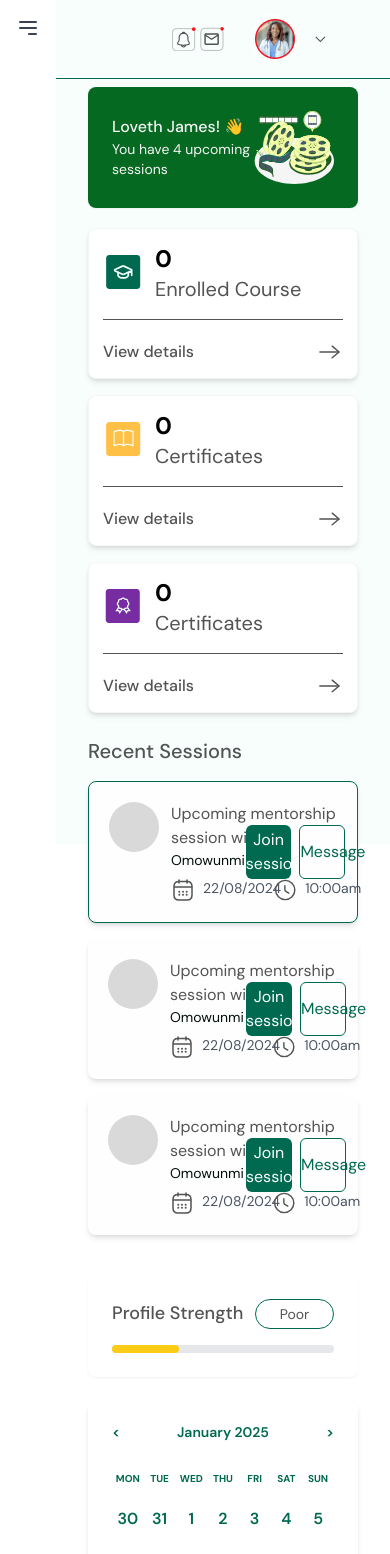
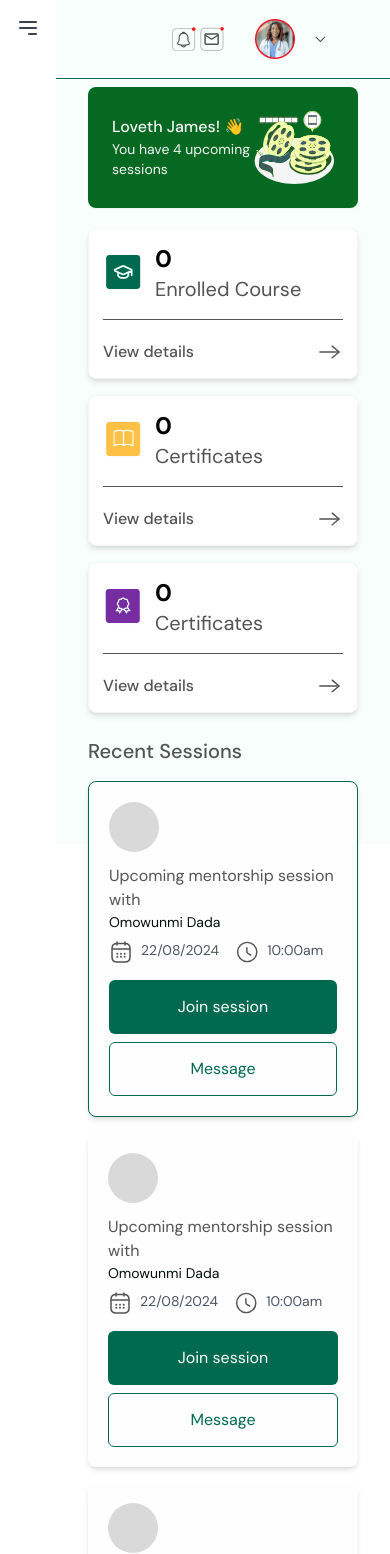
Before and after one commit to Omolara5861/superstar-mentors, a Next.js app: page /mentee-dashboard in a window 390 px wide. Shown: the top 1554 px of the page. Built offline with nearby package versions, Linux system fonts and the light colour scheme.

Commit message:
style: :iphone: Work on responsiveness

```diff
--- a/src/app/mentee-dashboard/page.tsx
+++ b/src/app/mentee-dashboard/page.tsx
@@ -100,10 +100,10 @@ function Dashboard() {
                         {upcomingSessions.map((session, index) => (
                             <div
                                 key={index}
-                                className={`flex justify-between bg-[#FFFEFE] p-5 rounded-lg shadow-md mb-4 ${index === 0 ? 'border-[0.5px] border-primary' : ''
+                                className={`flex flex-col md:flex-row justify-between bg-[#FFFEFE] p-5 rounded-lg shadow-md mb-4 ${index === 0 ? 'border-[0.5px] border-primary' : ''
                                     }`}
                             >
-                                <div className="flex gap-3 w-2/5">
+                                <div className="flex flex-col md:flex-row gap-3 md:w-2/5">
                                     <Image src="/dashboard/ellipse.svg" width={50} height={50} alt="Profile" className="h-fit" />
                                     <div>
                                         <p className="text-subtext mb-0">
@@ -122,15 +122,16 @@ function Dashboard() {
                                         </div>
                                     </div>
                                 </div>
-                                <div className="flex space-x-2 w-2/5 self-center">
-                                    <button className="bg-primary text-white h-[54px] rounded-md w-1/2">
+                                <div className="flex flex-col md:flex-row space-y-2 md:space-y-0 md:space-x-2 w-full md:w-2/5 self-center mt-4 md:mt-0">
+                                    <button className="bg-primary text-white h-[54px] rounded-md w-full md:w-1/2">
                                         Join session
                                     </button>
-                                    <button className="border border-primary text-primary h-[54px] rounded-md hover:bg-green-100 w-1/2">
+                                    <button className="border border-primary text-primary h-[54px] rounded-md hover:bg-green-100 w-full md:w-1/2">
                                         Message
                                     </button>
                                 </div>
                             </div>
+
                         ))}
 
                     </div>
--- a/src/components/mentee-dashboard/sidebar/Sidebar.tsx
+++ b/src/components/mentee-dashboard/sidebar/Sidebar.tsx
@@ -107,7 +107,7 @@ const Sidebar = () => {
 
                 {/* Mobile Sidebar */}
                 <div
-                    className={`fixed inset-y-0 left-0 w-64 bg-white p-4 transform ${isOpen ? 'translate-x-0' : '-translate-x-full'
+                    className={`fixed z-10 inset-y-0 left-0 w-64 bg-white p-4 transform ${isOpen ? 'translate-x-0' : '-translate-x-full'
                         } transition-transform duration-300 ease-in-out`}
                 >
                     {/* Close Button */}
--- a/src/pages/mentee-dashboard/sessions/Session2.tsx
+++ b/src/pages/mentee-dashboard/sessions/Session2.tsx
@@ -34,7 +34,7 @@ const SessionsDetails = () => {
     };
 
     return (
-        <div className="flex">
+        <div className="flex flex-col lg:flex-row">
 
             {/* Main Content */}
             <div className="flex-1 p-6">
@@ -120,7 +120,7 @@ const SessionsDetails = () => {
             </div>
 
             {/* Sidebar */}
-            <div className="w-72 ">
+            <div className="lg:w-72 w-full p-4">
                 {/* Learning Reminder */}
                 <div className="bg-[#19470A] text-[#f5f5f5] p-4 rounded-lg mb-6 shadow-[0px_2px_2px_0px_#0000000D] text-xs">
                     <p className="uppercase font-medium mb-3">Learning Reminder</p>
@@ -133,7 +133,7 @@ const SessionsDetails = () => {
                 </div>
 
                 {/* Course Topics */}
-                <div className="w-72 bg-white border-[0.5px] border-[#c4c2c2] p-4 rounded-lg">
+                <div className="lg:w-72 w-full bg-white border-[0.5px] border-[#c4c2c2] p-4 rounded-lg">
                     {/* Course Topics */}
                     <div>
                         <div className="flex justify-between items-center mb-4">
--- a/src/pages/mentee-dashboard/sessions/Sessions.tsx
+++ b/src/pages/mentee-dashboard/sessions/Sessions.tsx
@@ -19,7 +19,7 @@ function SessionsPage() {
 
 
             {/* Current Session Header */}
-            <div className="bg-white shadow-[0px_2px_4px_0px_#00000014] rounded-lg p-4 flex items-center justify-between mb-6 border-[0.5px] border-primary">
+            <div className="bg-white shadow-[0px_2px_4px_0px_#00000014] rounded-lg p-4 flex lg:flex-row flex-col items-center justify-between mb-6 border-[0.5px] border-primary">
                 <div className="flex gap-2">
                     <Image src='/dashboard/img.svg' alt="Course" width={50} height={50} />
                     <div>
```
